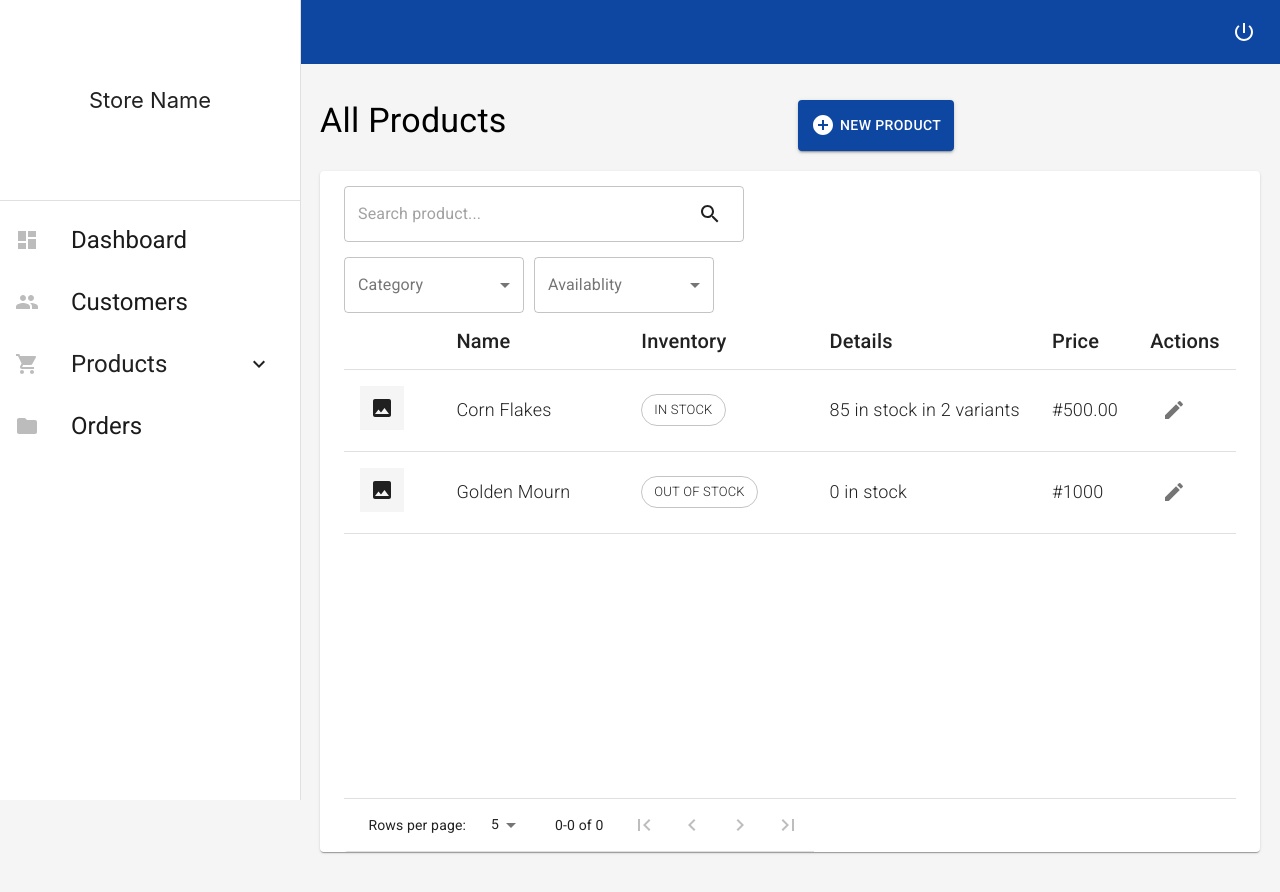
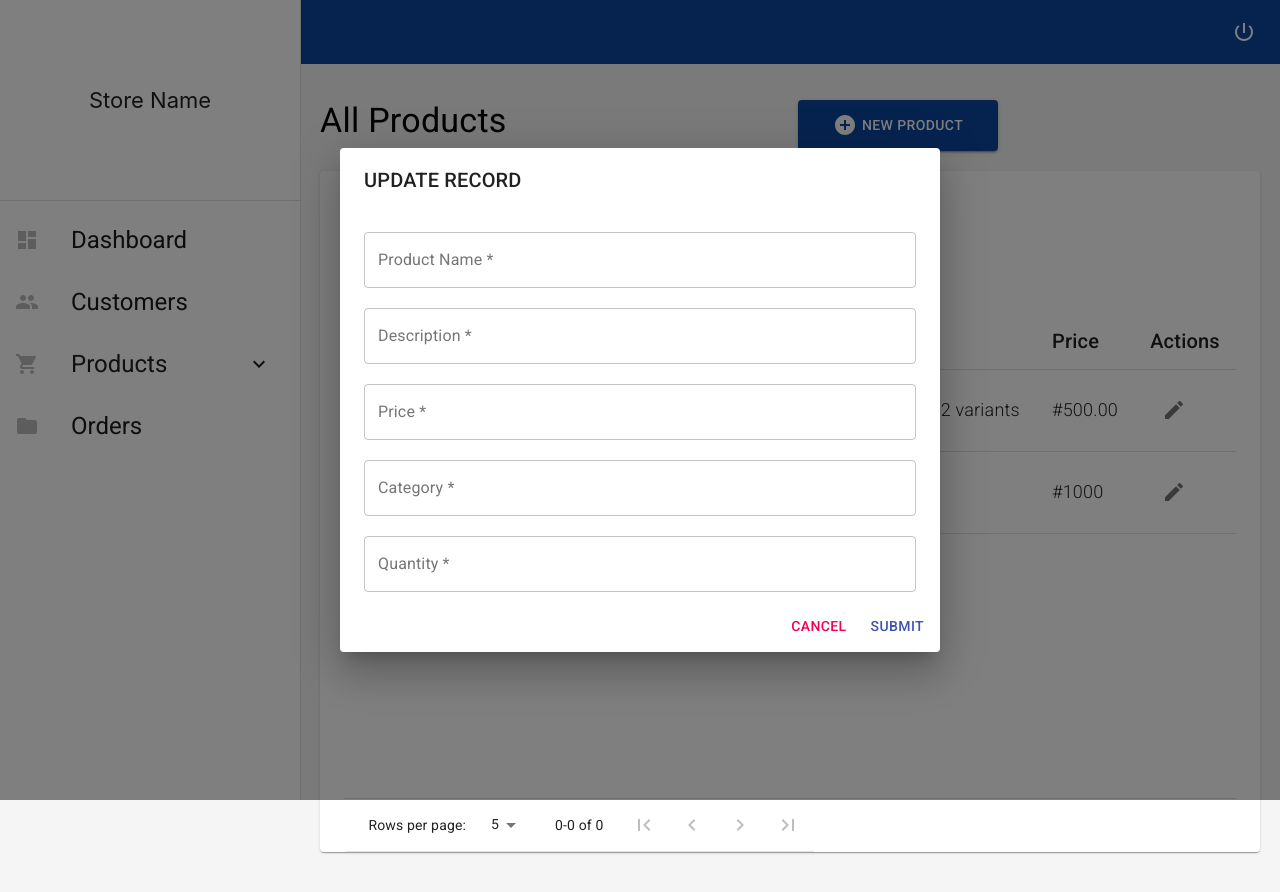
Before and after one commit to amirdbt/jennyStore, a React (Create React App) app: page /products in a window 1280 px wide. Both pictures are taken after a click on the button 1174 px from the left and 410 px from the top of the page. Shown: the top 892 px of the page. Built offline with nearby package versions, Linux system fonts and the light colour scheme.

Commit message:
Edit product component added

```diff
--- /dev/null
+++ b/src/components/Stores/Products/EditProduct.jsx
@@ -0,0 +1,275 @@
+import React, { useState } from "react";
+import {
+  Button,
+  Dialog,
+  DialogActions,
+  DialogContent,
+  DialogTitle,
+  useMediaQuery,
+  TextField,
+  useTheme,
+  makeStyles,
+  LinearProgress,
+  Snackbar,
+  Slide,
+  IconButton,
+} from "@material-ui/core";
+import axios from "axios";
+import { Formik } from "formik";
+import * as Yup from "yup";
+import { Alert, AlertTitle } from "@material-ui/lab";
+import { Update, Edit } from "@material-ui/icons";
+
+const useStyles = makeStyles((theme) => ({
+  dialog: {
+    width: "100%",
+  },
+  error: {
+    color: "rgb(235, 54, 54)",
+    // marginTop: "-20px",
+    marginBottom: "10px",
+  },
+}));
+
+const EditProduct = () => {
+  const [open, setOpen] = useState(false);
+  const [al, setAl] = useState(false);
+  const [err, setErr] = useState(false);
+  const [message, setMessage] = useState("");
+  const [loading, setLoading] = useState(false);
+  const [severity, setSeverity] = useState("success");
+  const theme = useTheme();
+  //   const token = localStorage.getItem("token");
+  const fullScreen = useMediaQuery(theme.breakpoints.down("sm"));
+  const classes = useStyles();
+
+  const handleClickOpen = () => {
+    setOpen(true);
+  };
+
+  const handleClose = () => {
+    setOpen(false);
+  };
+  return (
+    <Formik
+      initialValues={{
+        product_name: "",
+        description: "",
+        price: "",
+        category: "",
+        quantity: "",
+      }}
+      onSubmit={(values, { setSubmitting, resetForm }) => {
+        // setTimeout(() => {
+        //   console.log("Updating Record", values);
+        //   setLoading(true);
+        //   axios
+        //     .patch(` `, values, { headers: { Authorization: `${token}` } })
+        //     .then((res) => {
+        //       console.log(res);
+        //       //   console.log(res.data.message);
+        //       //   setMessage("Record updated successfully");
+        //       //   setAl(true);
+        //       //   setLoading(false);
+        //       //   resetForm({});
+        //       //   setTimeout(() => {
+        //       //     window.location.reload(false);
+        //       //   }, 1000);
+        //     })
+        //     .catch((err) => {
+        //       console.log(err);
+        //       //   setMessage("Record could not be updated, try again");
+        //       //   setErr(true);
+        //       //   setAl(true);
+        //       //   setSeverity("error");
+        //       //   setLoading(false);
+        //       //   setTimeout(() => {
+        //       //     window.location.reload(false);
+        //       //   }, 1000);
+        //     });
+        //   setSubmitting(false);
+        // }, 200);
+      }}
+      validationSchema={Yup.object().shape({
+        product_name: Yup.string().required("Required"),
+        description: Yup.string().required("Required"),
+        price: Yup.string().required("Required"),
+        category: Yup.string().required("Required"),
+        quantity: Yup.string().required("Required"),
+      })}
+    >
+      {(props) => {
+        const {
+          values,
+          touched,
+          errors,
+          handleChange,
+          handleBlur,
+          handleSubmit,
+        } = props;
+        return (
+          <div>
+            <IconButton onClick={handleClickOpen}>
+              <Edit />
+            </IconButton>
+            <Dialog
+              fullScreen={fullScreen}
+              open={open}
+              onClose={handleClose}
+              fullWidth
+              aria-labelledby="responsive-dialog-title"
+            >
+              <DialogTitle id="responsive-dialog-title">
+                {"UPDATE RECORD"}
+              </DialogTitle>
+              {al ? (
+                <>
+                  <Alert severity={severity}>
+                    <AlertTitle>{severity}</AlertTitle>
+                    {message}
+                  </Alert>
+                  <Snackbar
+                    open={open}
+                    // autoHideDuration={3000}
+                    TransitionComponent={Slide}
+                    onClose={handleClose}
+                  >
+                    <Alert severity={severity}>{message}</Alert>
+                  </Snackbar>
+                </>
+              ) : (
+                <div></div>
+              )}
+              <form onSubmit={handleSubmit}>
+                <DialogContent>
+                  <div>
+                    <TextField
+                      name="product_name"
+                      label="Product Name *"
+                      fullWidth
+                      variant="outlined"
+                      type="text"
+                      error={err}
+                      value={values.product_name}
+                      className={
+                        errors.product_name && touched.product_name && "error"
+                      }
+                      onChange={handleChange}
+                      onBlur={handleBlur}
+                    />
+                    {errors.product_name && touched.product_name && (
+                      <div className={classes.error}>
+                        {" "}
+                        {errors.product_name}{" "}
+                      </div>
+                    )}
+                  </div>
+                  <div style={{ marginBottom: "20px" }}></div>
+                  <div>
+                    <TextField
+                      name="description"
+                      label="Description *"
+                      fullWidth
+                      type="text"
+                      variant="outlined"
+                      error={err}
+                      className={
+                        errors.description && touched.description && "error"
+                      }
+                      value={values.description}
+                      onChange={handleChange}
+                      onBlur={handleBlur}
+                    />
+                    {errors.description && touched.description && (
+                      <div className={classes.error}>
+                        {" "}
+                        {errors.description}{" "}
+                      </div>
+                    )}
+                  </div>
+                  <div style={{ marginBottom: "20px" }}></div>
+                  <div>
+                    <TextField
+                      name="price"
+                      label="Price *"
+                      fullWidth
+                      type="text"
+                      variant="outlined"
+                      error={err}
+                      className={errors.price && touched.price && "error"}
+                      value={values.price}
+                      onChange={handleChange}
+                      onBlur={handleBlur}
+                    />
+                    {errors.price && touched.price && (
+                      <div className={classes.error}> {errors.price} </div>
+                    )}
+                  </div>
+                  <div style={{ marginBottom: "20px" }}></div>
+                  <div>
+                    <TextField
+                      name="category"
+                      label="Category *"
+                      fullWidth
+                      type="text"
+                      variant="outlined"
+                      error={err}
+                      className={errors.category && touched.category && "error"}
+                      value={values.category}
+                      onChange={handleChange}
+                      onBlur={handleBlur}
+                    />
+                    {errors.category && touched.category && (
+                      <div className={classes.error}> {errors.category} </div>
+                    )}
+                  </div>
+                  <div style={{ marginBottom: "20px" }}></div>
+                  <div>
+                    <TextField
+                      name="quantity"
+                      label="Quantity *"
+                      fullWidth
+                      type="text"
+                      variant="outlined"
+                      error={err}
+                      className={
+                        errors.categquantityory && touched.quantity && "error"
+                      }
+                      value={values.quantity}
+                      onChange={handleChange}
+                      onBlur={handleBlur}
+                    />
+                    {errors.quantity && touched.quantity && (
+                      <div className={classes.error}> {errors.quantity} </div>
+                    )}
+                  </div>
+                </DialogContent>
+                <DialogActions>
+                  <Button autoFocus onClick={handleClose} color="secondary">
+                    Cancel
+                  </Button>
+                  <Button
+                    onClick={handleSubmit}
+                    disabled={loading}
+                    color="primary"
+                    autoFocus
+                  >
+                    Submit
+                  </Button>
+                  {loading && (
+                    <LinearProgress
+                      variant="query"
+                      style={{ marginTop: "10px" }}
+                    />
+                  )}
+                </DialogActions>
+              </form>
+            </Dialog>
+          </div>
+        );
+      }}
+    </Formik>
+  );
+};
+
+export default EditProduct;
--- a/src/components/Stores/Products/Products.jsx
+++ b/src/components/Stores/Products/Products.jsx
@@ -36,6 +36,7 @@ import {
 import { Link } from "react-router-dom";
 import axios from "axios";
 import SearchBox from "../../Utility/SearchBox";
+import EditProduct from "./EditProduct";
 
 const useStyles = makeStyles((theme) => ({
   head: {
@@ -177,7 +178,11 @@ const Products = () => {
                 <Button
                   variant="contained"
                   color="primary"
-                  style={{ padding: 13, backgroundColor: "#0d47a1" }}
+                  style={{
+                    padding: 13,
+                    backgroundColor: "#0d47a1",
+                    width: 200,
+                  }}
                 >
                   <AddCircle style={{ marginRight: 5 }} />
                   NEW PRODUCT
@@ -258,9 +263,7 @@ const Products = () => {
                         </TableCell>
                         <TableCell className={classes.text}>#500.00</TableCell>
                         <TableCell className={classes.text}>
-                          <IconButton>
-                            <Edit />
-                          </IconButton>
+                          <EditProduct />
                         </TableCell>
                       </TableRow>
                       <TableRow>
@@ -284,9 +287,7 @@ const Products = () => {
                         </TableCell>
                         <TableCell className={classes.text}>#1000</TableCell>
                         <TableCell className={classes.text}>
-                          <IconButton>
-                            <Edit />
-                          </IconButton>
+                          <EditProduct />
                         </TableCell>
                       </TableRow>
                       {/* {(rowsPerPage > 0
```
